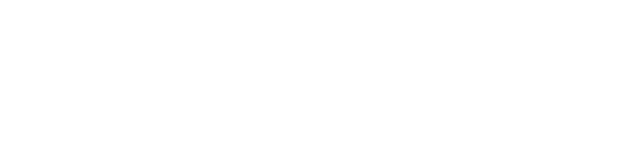
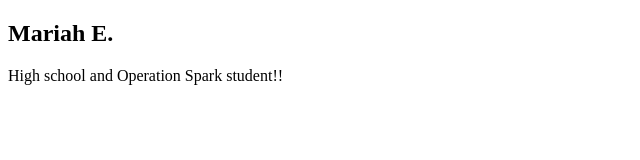
Before and after one commit to mariahe0807/mariahe0807.github.io, a plain HTML site: page index.html in a window 1280 px wide. Shown: the whole page, without its empty margins (0-640 px from the left). Drawn offline with Linux system fonts and the light colour scheme.

Commit message:
I stopping off at TODO 5 on 6/3/26

```diff
--- a/index.html
+++ b/index.html
@@ -15,6 +15,17 @@
 
     <main>
 
+ <!-- Sidebar section -->
+  <div class="sidebar">
+
+ <h2>Mariah E.</h2>
+  <p>High school and Operation Spark student!!</p>
+
+  </div>
+
+  <!-- Content section -->
+  <div class="content">
+
     </main>
 
   </div>
```
